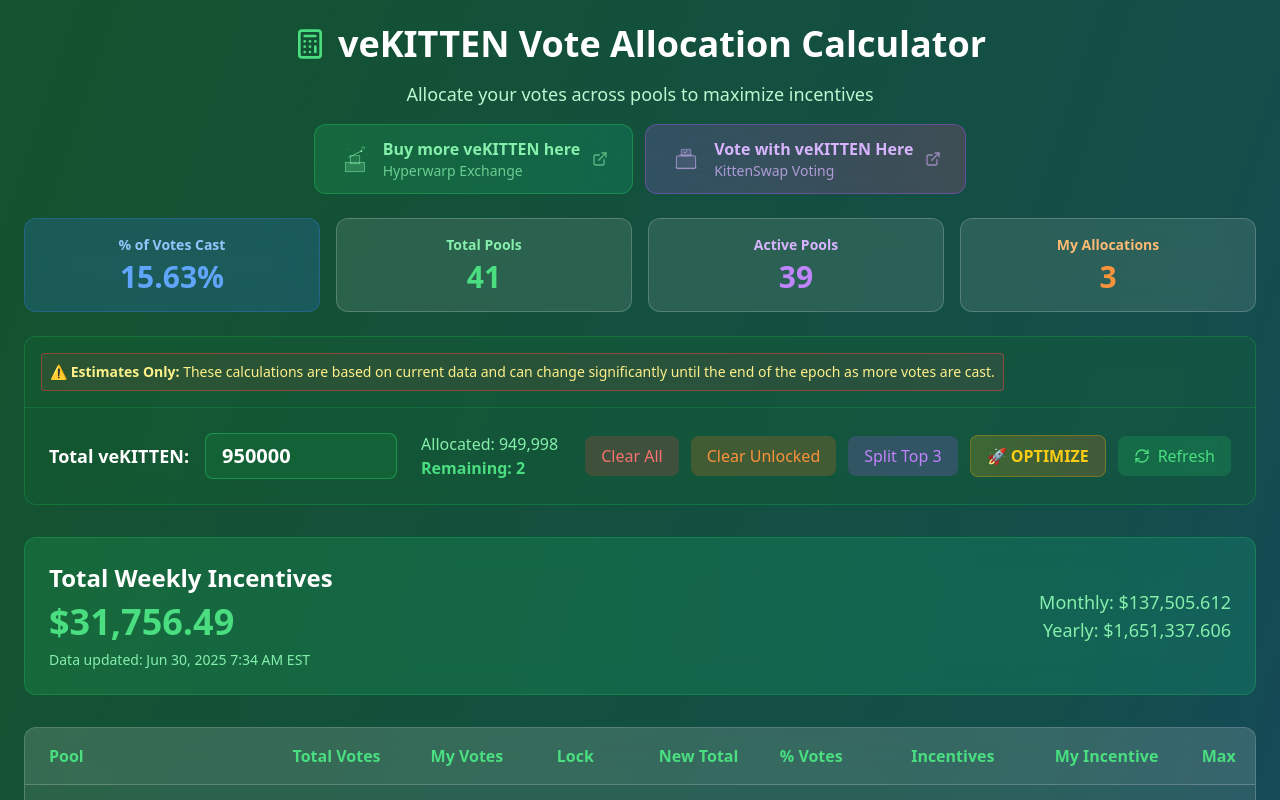
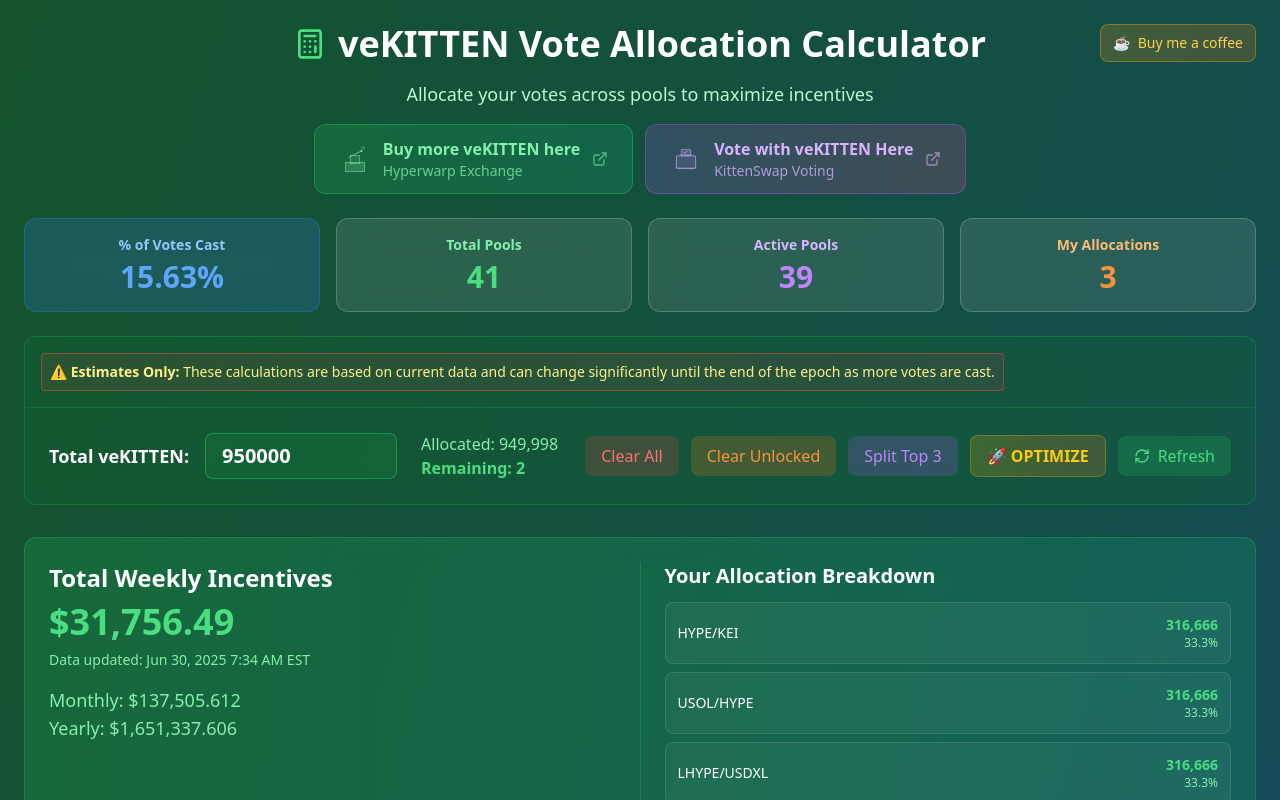
Before and after one commit to ThatDudeFreak/vekitten-calculator, a React (Create React App) app: page / in a window 1280 px wide. Both pictures are taken after a click on the button "Split Top 3". Shown: the top 800 px of the page. Built offline with nearby package versions, Linux system fonts and the light colour scheme.

Commit message:
Update App.js

```diff
--- a/src/App.js
+++ b/src/App.js
@@ -426,12 +426,42 @@
     <div className="min-h-screen bg-gradient-to-br from-green-900 via-teal-900 to-blue-900 p-3 md:p-6">
       <div className="max-w-7xl mx-auto">
         {/* Header */}
-        <div className="text-center mb-6">
+        <div className="text-center mb-6 relative">
+          {/* Buy Me a Coffee Button - Top Right */}
+          <div className="absolute top-0 right-0 hidden md:block">
+            <button
+              onClick={() => {
+                navigator.clipboard.writeText('0x5ea218795beDB8393298b75A3aE4e9301a0B6153');
+                alert('Wallet address copied to clipboard!');
+              }}
+              className="inline-flex items-center gap-2 bg-gradient-to-r from-amber-500/20 to-orange-500/20 hover:from-amber-500/30 hover:to-orange-500/30 backdrop-blur-lg border border-amber-500/40 text-amber-300 hover:text-amber-200 px-3 py-2 rounded-lg transition-all duration-200 text-sm group"
+              title="Copy wallet address: 0x5ea218795beDB8393298b75A3aE4e9301a0B6153"
+            >
+              <span>☕</span>
+              <span className="font-medium">Buy me a coffee</span>
+            </button>
+          </div>
+
           <div className="flex flex-col sm:flex-row items-center justify-center gap-2 md:gap-3 mb-4">
             <Calculator className="w-6 h-6 md:w-8 md:h-8 text-green-400" />
             <h1 className="text-2xl md:text-4xl font-bold text-white text-center">veKITTEN Vote Allocation Calculator</h1>
           </div>
           <p className="text-green-200 text-base md:text-lg px-4 mb-4">Allocate your votes across pools to maximize incentives</p>
+
+          {/* Mobile Buy Me a Coffee Button */}
+          <div className="flex justify-center mb-4 md:hidden">
+            <button
+              onClick={() => {
+                navigator.clipboard.writeText('0x5ea218795beDB8393298b75A3aE4e9301a0B6153');
+                alert('Wallet address copied to clipboard!');
+              }}
+              className="inline-flex items-center gap-2 bg-gradient-to-r from-amber-500/20 to-orange-500/20 hover:from-amber-500/30 hover:to-orange-500/30 backdrop-blur-lg border border-amber-500/40 text-amber-300 hover:text-amber-200 px-3 py-2 rounded-lg transition-all duration-200 text-sm"
+              title="Copy wallet address"
+            >
+              <span>☕</span>
+              <span className="font-medium">Buy me a coffee</span>
+            </button>
+          </div>
 
           {/* Action Buttons */}
           <div className="flex flex-col sm:flex-row justify-center gap-3 mb-4">
@@ -601,18 +631,59 @@
         {/* Summary */}
         {totalIncentives > 0 && (
           <div className="bg-gradient-to-r from-green-500/20 to-emerald-500/20 backdrop-blur-lg rounded-xl p-4 md:p-6 border border-green-500/30 mb-8">
-            <div className="flex flex-col md:flex-row md:items-center justify-between gap-4">
-              <div>
+            <div className="flex flex-col lg:flex-row gap-6">
+              {/* Left side - Total incentives */}
+              <div className="flex-1">
                 <h2 className="text-xl md:text-2xl font-bold text-white mb-2">Total Weekly Incentives</h2>
                 <div className="text-2xl md:text-4xl font-bold text-green-400">${totalIncentives.toLocaleString('en-US', {minimumFractionDigits: 2, maximumFractionDigits: 2})}</div>
                 <div className="text-xs md:text-sm text-green-300 mt-2">
                   Data updated: {lastDataUpdate}
                 </div>
+                <div className="mt-4 text-left">
+                  <div className="text-base md:text-lg text-green-300">Monthly: ${(totalIncentives * 4.33).toLocaleString('en-US', {minimumFractionDigits: 2})}</div>
+                  <div className="text-base md:text-lg text-green-300">Yearly: ${(totalIncentives * 52).toLocaleString('en-US', {minimumFractionDigits: 2})}</div>
+                </div>
               </div>
-              <div className="text-left md:text-right">
-                <div className="text-base md:text-lg text-green-300">Monthly: ${(totalIncentives * 4.33).toLocaleString('en-US', {minimumFractionDigits: 2})}</div>
-                <div className="text-base md:text-lg text-green-300">Yearly: ${(totalIncentives * 52).toLocaleString('en-US', {minimumFractionDigits: 2})}</div>
-              </div>
+
+              {/* Right side - Allocation breakdown */}
+              {allocatedVotes > 0 && (
+                <div className="flex-1 lg:border-l lg:border-green-500/30 lg:pl-6">
+                  <h3 className="text-lg md:text-xl font-bold text-white mb-3">Your Allocation Breakdown</h3>
+                  <div className="space-y-2 max-h-64 overflow-y-auto">
+                    {Object.entries(allocations)
+                      .filter(([poolId, votes]) => parseFloat(votes) > 0)
+                      .sort(([, a], [, b]) => parseFloat(b) - parseFloat(a))
+                      .map(([poolId, votes]) => {
+                        const pool = pools.find(p => p.id === poolId);
+                        const percentage = totalVotes > 0 ? (parseFloat(votes) / totalVotes * 100) : 0;
+                        const votesNum = parseFloat(votes);
+                        return (
+                          <div key={poolId} className="flex items-center justify-between bg-white/5 rounded-lg p-3 border border-white/10">
+                            <div className="flex items-center gap-2">
+                              <span className="text-white font-medium text-sm">{pool?.name}</span>
+                              {lockedAllocations[poolId] && (
+                                <span className="text-xs bg-blue-500/30 text-blue-200 px-2 py-1 rounded flex items-center gap-1">
+                                  <Lock className="w-3 h-3" />LOCKED
+                                </span>
+                              )}
+                            </div>
+                            <div className="text-right">
+                              <div className="text-green-400 font-bold text-sm">{votesNum.toLocaleString()}</div>
+                              <div className="text-green-300 text-xs">{percentage.toFixed(1)}%</div>
+                            </div>
+                          </div>
+                        );
+                      })
+                    }
+                  </div>
+                  <div className="mt-3 pt-3 border-t border-green-500/30">
+                    <div className="flex justify-between text-sm">
+                      <span className="text-green-300">Total Allocated:</span>
+                      <span className="text-green-400 font-bold">{allocatedVotes.toLocaleString()} (100%)</span>
+                    </div>
+                  </div>
+                </div>
+              )}
             </div>
           </div>
         )}
```
